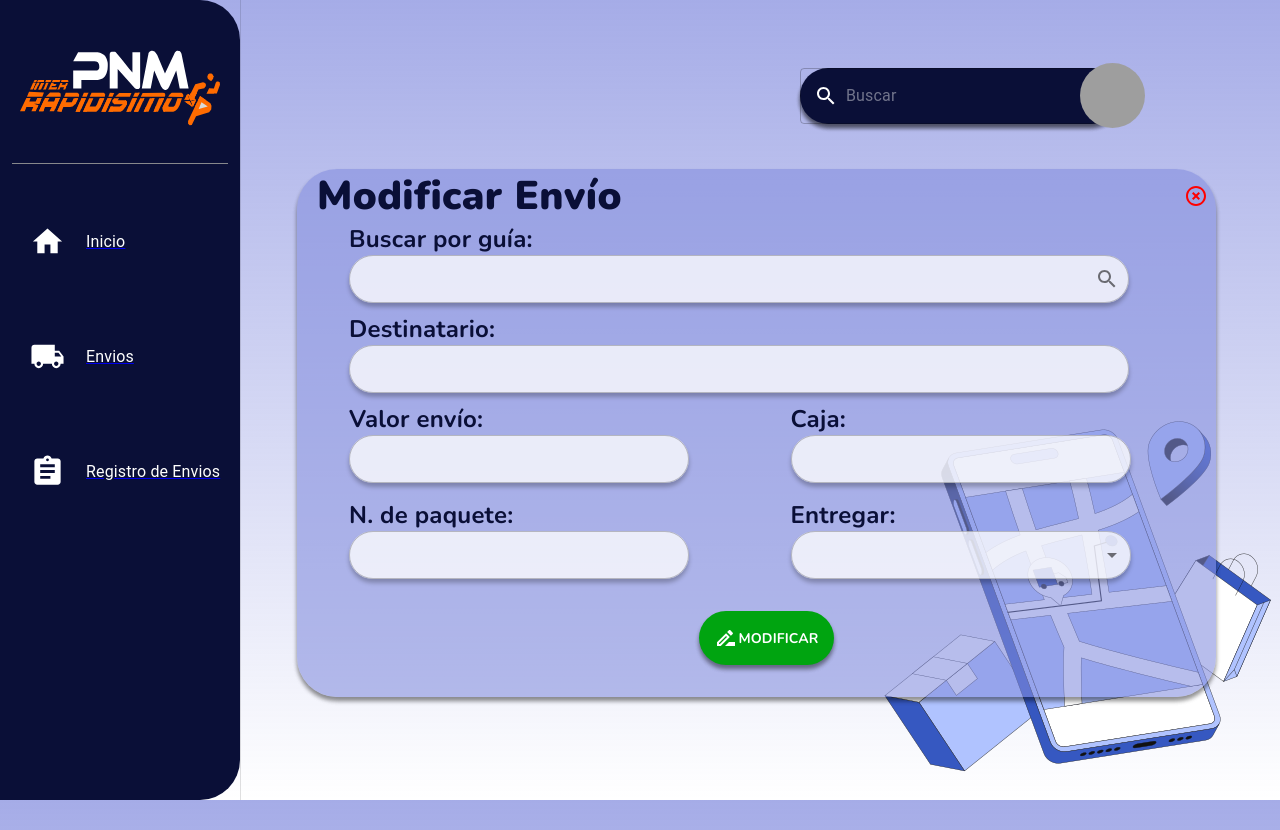
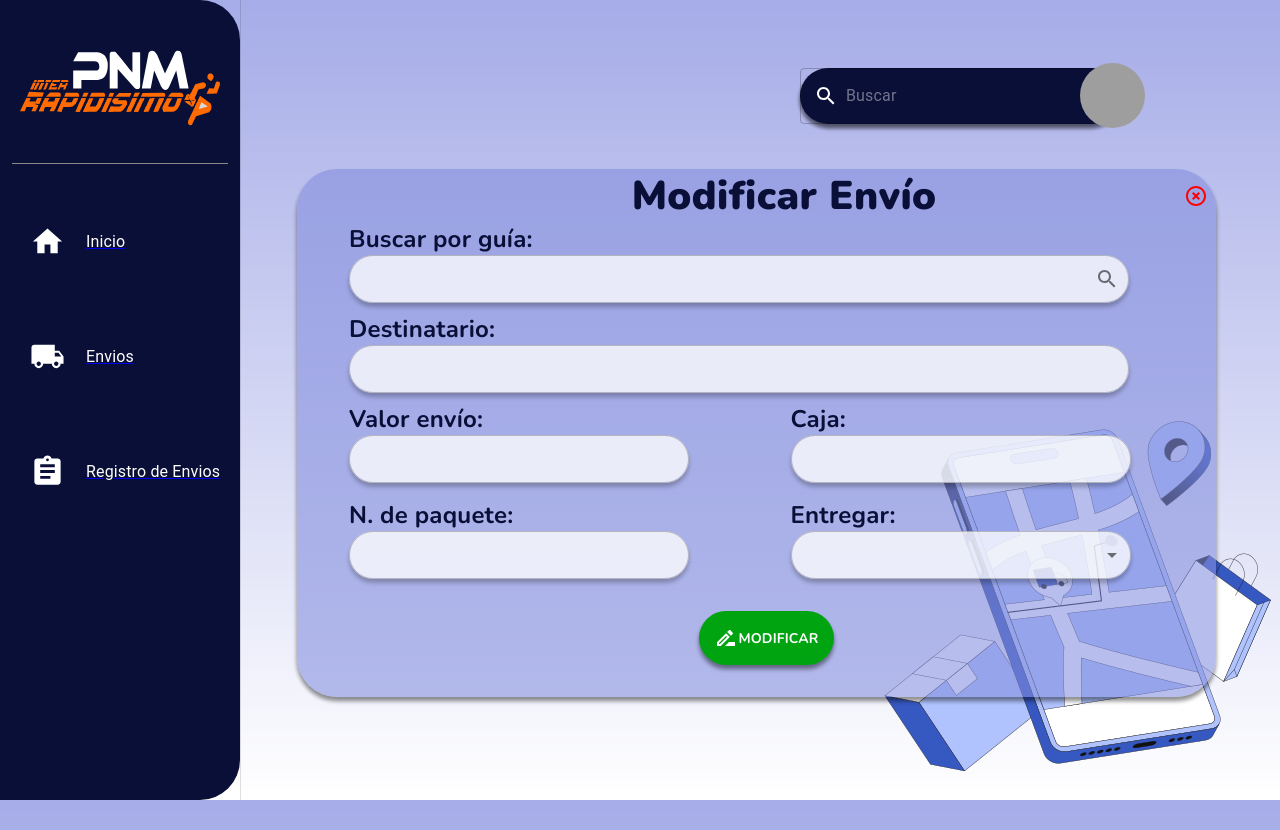
Before and after one commit to felipe0410/system_Delivery, a Next.js app: page /Shipments/modify in a window 1280 px wide. Shown: the top 830 px of the page. Built offline with nearby package versions, Linux system fonts and the light colour scheme; grey boxes are pictures that could not be loaded.

Commit message:
correction center title

```diff
--- a/src/app/Shipments/modify/page.tsx
+++ b/src/app/Shipments/modify/page.tsx
@@ -37,12 +37,15 @@ const Page = () => {
           marginLeft: "2rem",
         }}
       >
+        <Box>
           <Box
+            id='title'
             sx={{
+              width: '65%',
               display: "flex",
-            flexDirection: "row",
-            justifyContent: "space-between",
-            alignItems: "center",
+              justifyContent: 'space-between',
+              marginLeft: 'auto',
+              alignItems: 'center'
             }}
           >
             <Box>
@@ -70,6 +73,7 @@ const Page = () => {
               >
                 <HighlightOffIcon sx={{ color: "red" }} />
               </Button>
+            </Box>
           </Box>
         </Box>
         <Box
```
Lines whose indentation alone changed are shown as unchanged.
